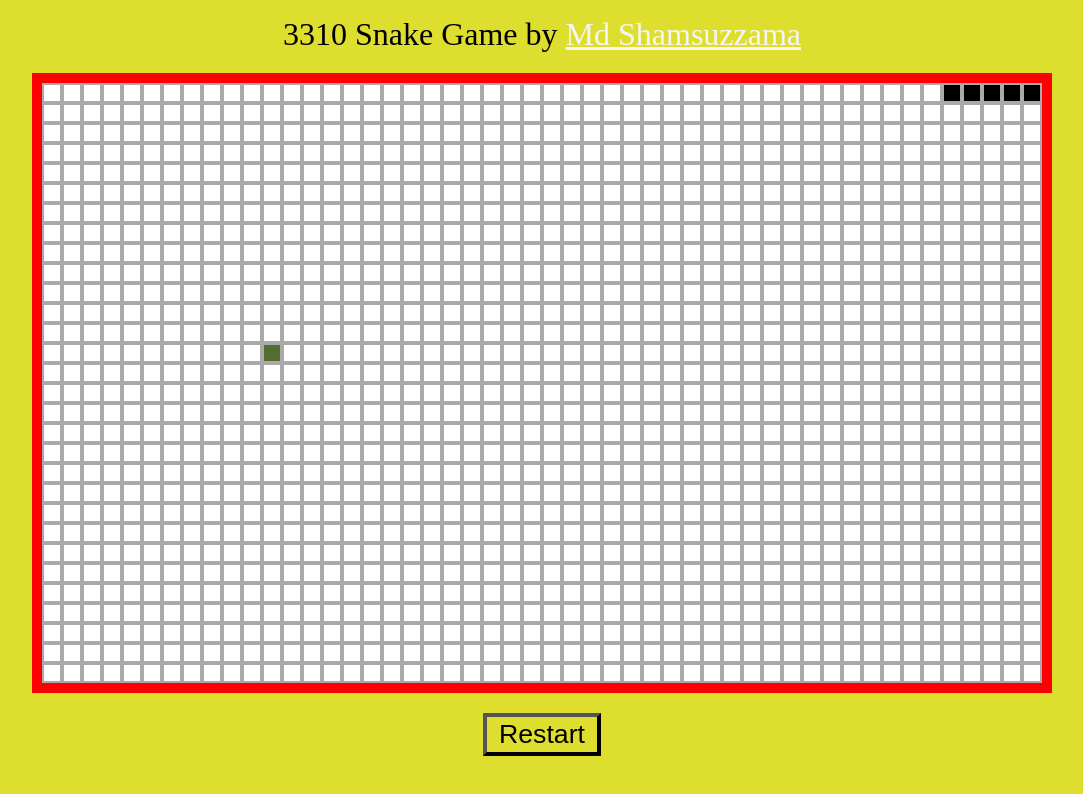
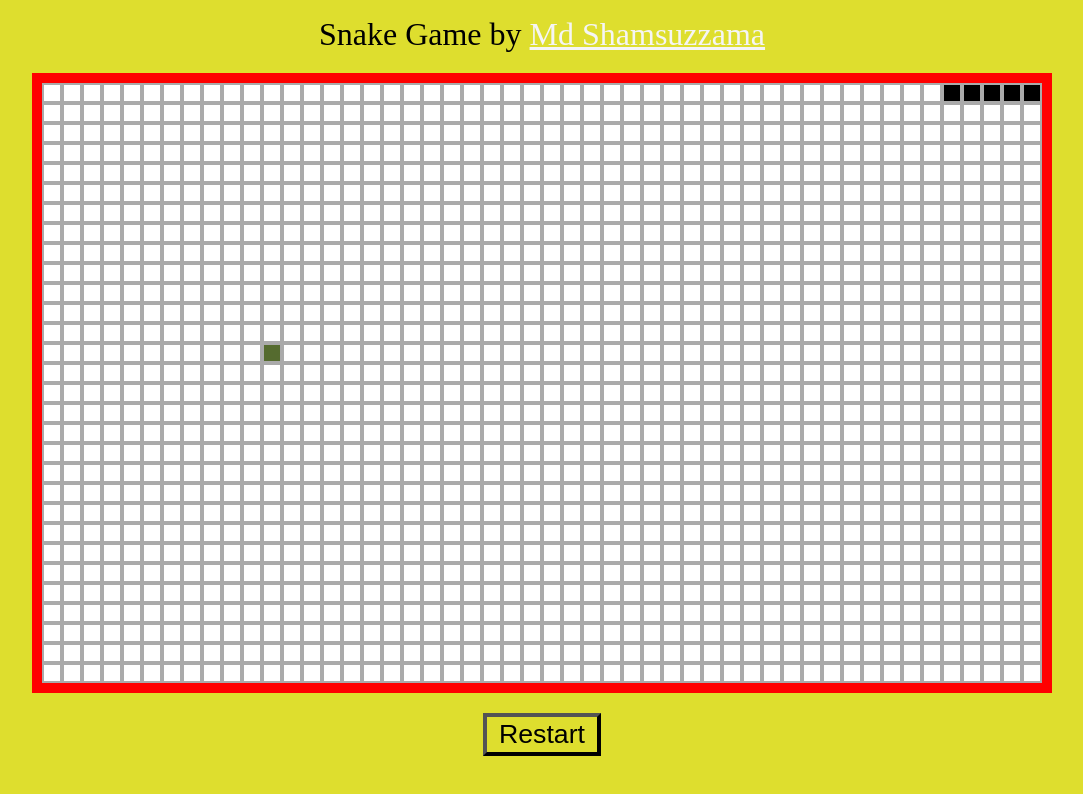
Before and after one commit to mdshamsh20/Snake-game, a plain HTML site: page index.html in a window 1280 px wide. Shown: the whole page, without its empty margins (98-1181 px from the left). Drawn offline with Linux system fonts and the light colour scheme.

Commit message:
index.html

```diff
--- a/index.html
+++ b/index.html
@@ -36,7 +36,7 @@
     </style>
   </head>
   <body>
-    <span>3310 Snake Game by <a href="https://www.dalelarroder.com">Md Shamsuzzama</a></span>
+    <span>Snake Game by <a href="https://www.dalelarroder.com">Md Shamsuzzama</a></span>
     <div id="canvas"></div>
     <button id="restart-btn">Restart</button>
   </body>
```
